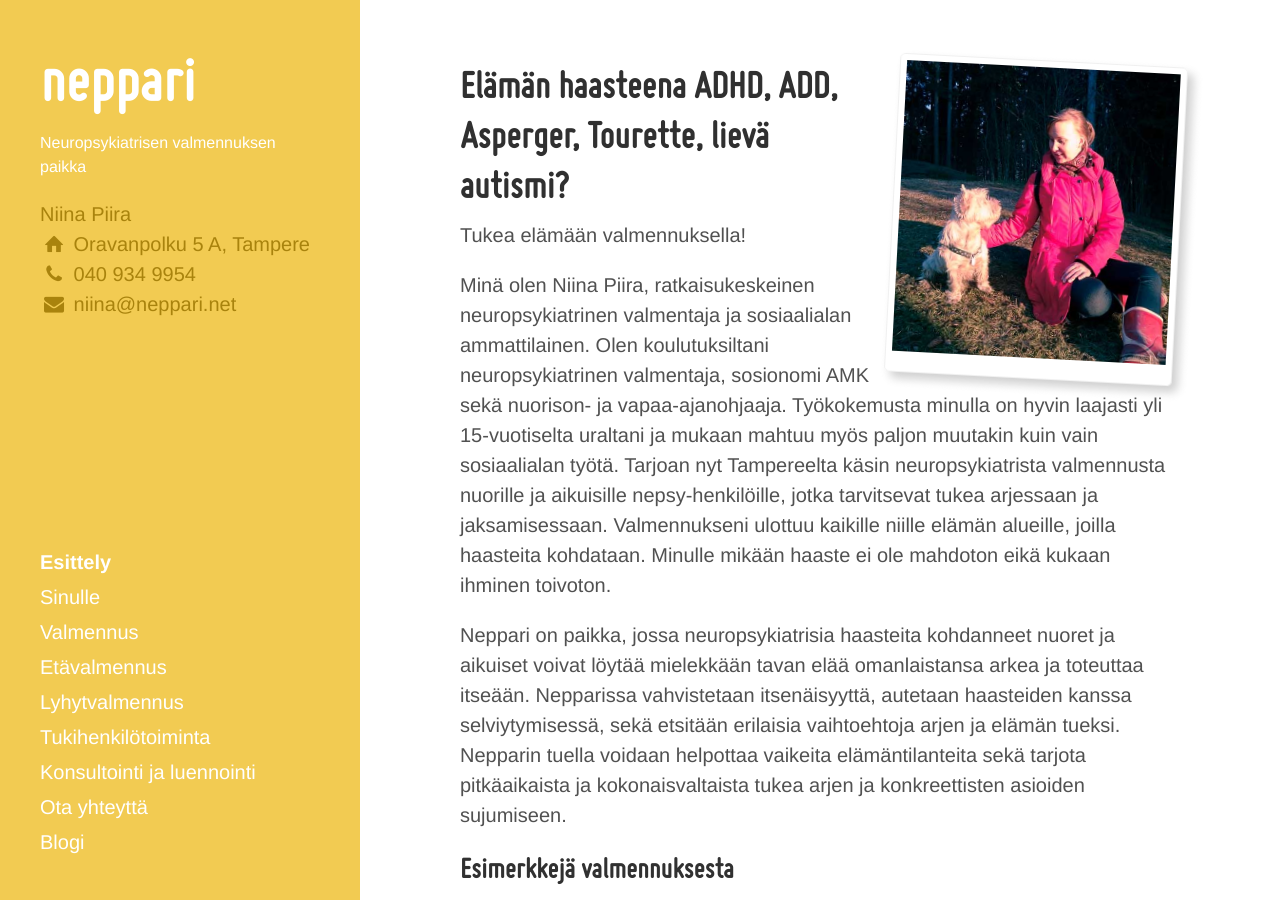
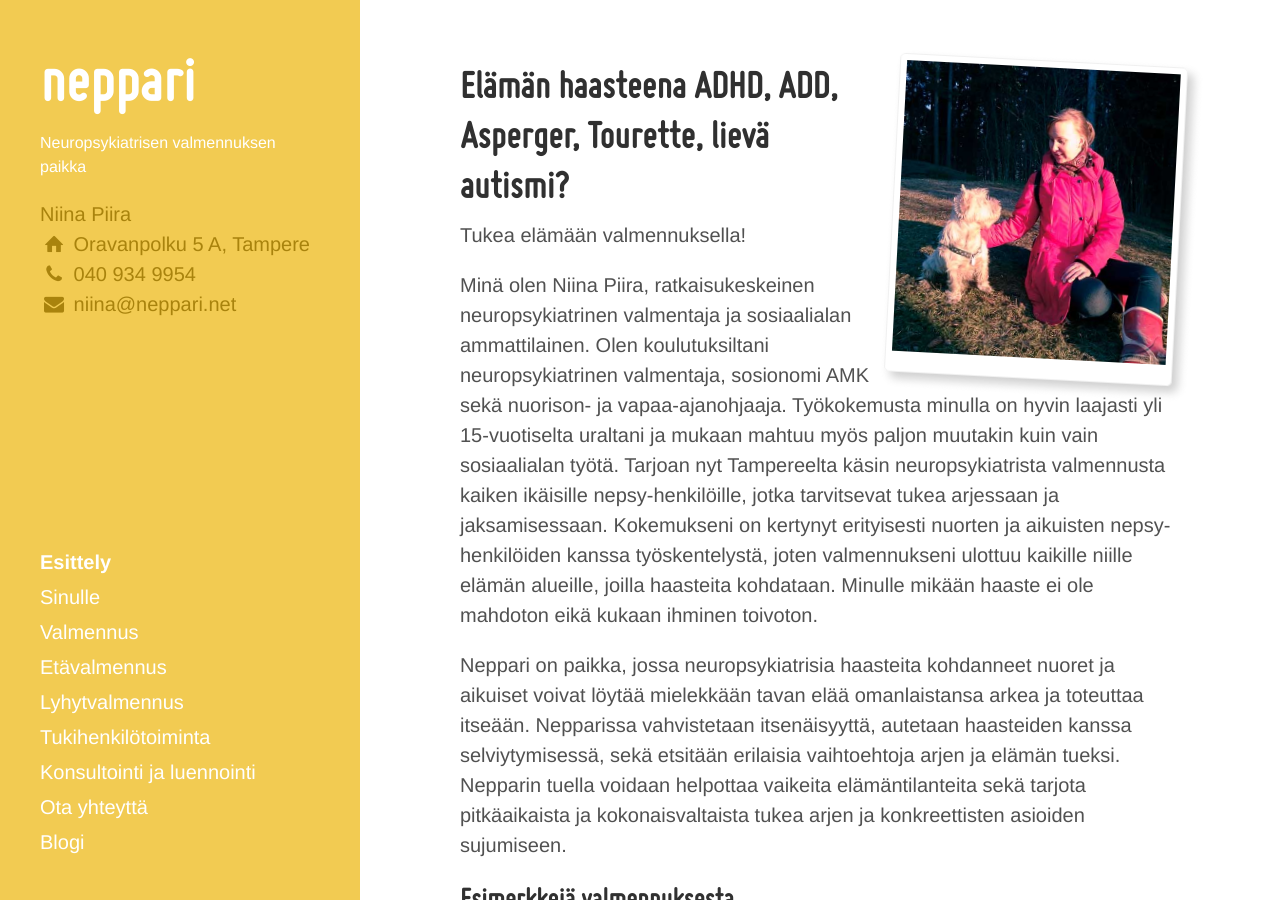
Before and after one commit to niinapiira/neppari.net, a Jekyll site: the page built from index.md, in a window 1280 px wide and 900 px high. Built offline with Jekyll 4.4.1, drawn with Linux system fonts in a browser that asks for light colours; Markdown is read by kramdown in place of the engine named in the settings.

Commit message:
Laajensin ikähaitarin kaikkiin

```diff
--- a/index.md
+++ b/index.md
@@ -11,9 +11,10 @@ polaroid: "niina-ja-riksu-polaroid.jpg"
 
 
 
+
 Tukea elämään valmennuksella!
 
-Minä olen Niina Piira, ratkaisukeskeinen neuropsykiatrinen valmentaja ja sosiaalialan ammattilainen. Olen koulutuksiltani neuropsykiatrinen valmentaja, sosionomi AMK sekä nuorison- ja vapaa-ajanohjaaja. Työkokemusta minulla on hyvin laajasti yli 15-vuotiselta uraltani ja mukaan mahtuu myös paljon muutakin kuin vain sosiaalialan työtä. Tarjoan nyt Tampereelta käsin neuropsykiatrista valmennusta nuorille ja aikuisille nepsy-henkilöille, jotka tarvitsevat tukea arjessaan ja jaksamisessaan. Valmennukseni ulottuu kaikille niille elämän alueille, joilla haasteita kohdataan. Minulle mikään haaste ei ole mahdoton eikä kukaan ihminen toivoton.
+Minä olen Niina Piira, ratkaisukeskeinen neuropsykiatrinen valmentaja ja sosiaalialan ammattilainen. Olen koulutuksiltani neuropsykiatrinen valmentaja, sosionomi AMK sekä nuorison- ja vapaa-ajanohjaaja. Työkokemusta minulla on hyvin laajasti yli 15-vuotiselta uraltani ja mukaan mahtuu myös paljon muutakin kuin vain sosiaalialan työtä. Tarjoan nyt Tampereelta käsin neuropsykiatrista valmennusta kaiken ikäisille nepsy-henkilöille, jotka tarvitsevat tukea arjessaan ja jaksamisessaan. Kokemukseni on kertynyt erityisesti nuorten ja aikuisten nepsy-henkilöiden kanssa työskentelystä, joten valmennukseni ulottuu kaikille niille elämän alueille, joilla haasteita kohdataan. Minulle mikään haaste ei ole mahdoton eikä kukaan ihminen toivoton.
 
 Neppari on paikka, jossa neuropsykiatrisia haasteita kohdanneet nuoret ja aikuiset voivat löytää mielekkään tavan elää omanlaistansa arkea ja toteuttaa itseään. Nepparissa vahvistetaan itsenäisyyttä, autetaan haasteiden kanssa selviytymisessä, sekä etsitään erilaisia vaihtoehtoja arjen ja elämän tueksi. Nepparin tuella voidaan helpottaa vaikeita elämäntilanteita sekä tarjota pitkäaikaista ja kokonaisvaltaista tukea arjen ja konkreettisten asioiden sujumiseen.
 
```
